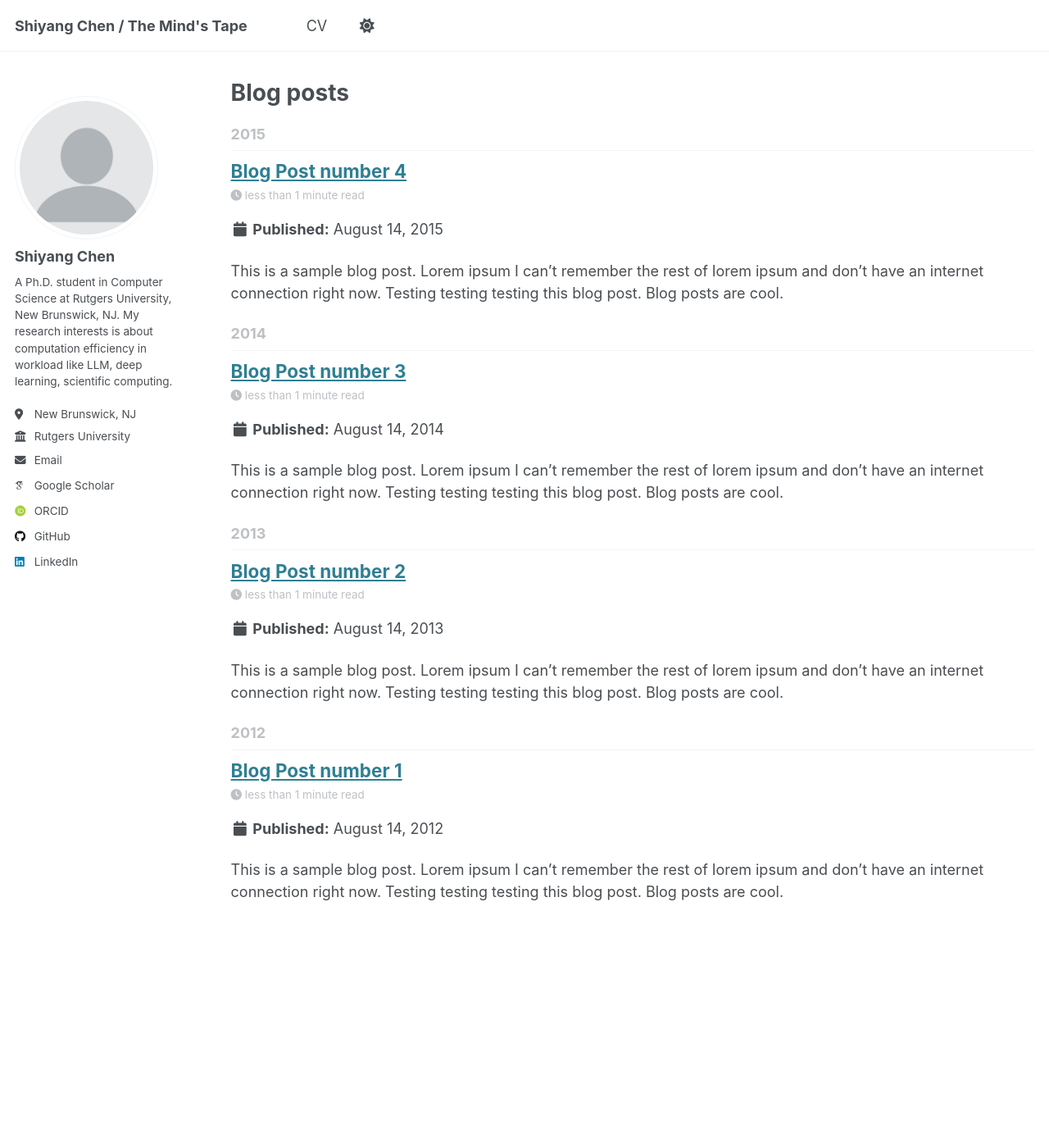
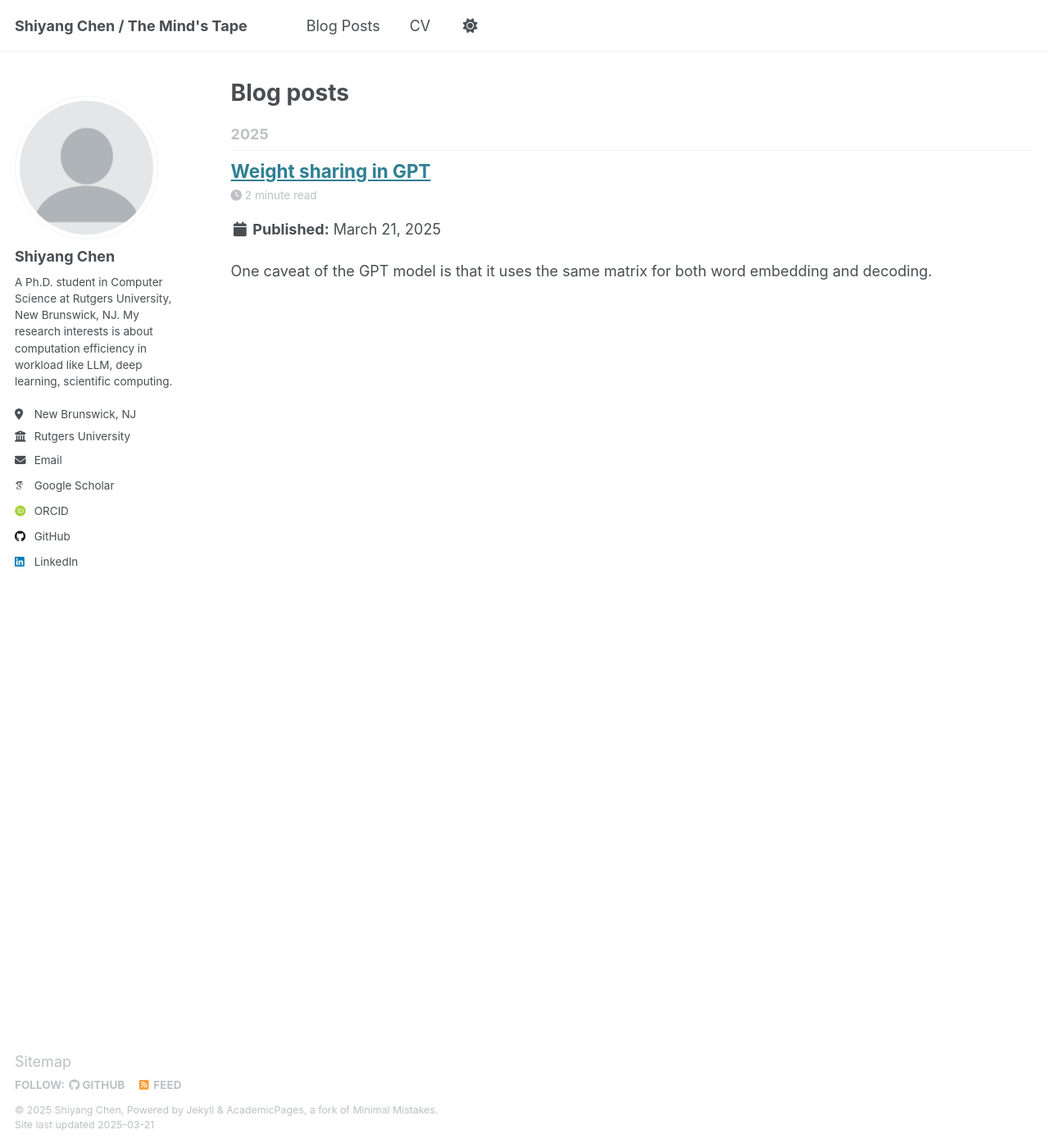
Before and after one commit to cctry/cctry.github.io, a Jekyll site: the page built from _pages/year-archive.html, in a window 1280 px wide and 1400 px high. Shown: the whole window at 82% size. Built offline with Jekyll 4.4.1, drawn with Linux system fonts in a browser that asks for light colours; some web fonts are replaced.

Commit message:
Update GPT blog

````diff
--- a/_data/navigation.yml
+++ b/_data/navigation.yml
@@ -20,8 +20,8 @@
   # - title: "Portfolio"
   #   url: /portfolio/
 
-  # - title: "Blog Posts"
-  #   url: /year-archive/
+  - title: "Blog Posts"
+    url: /year-archive/
 
   - title: "CV"
     url: /cv/
--- a/_posts/2012-08-14-blog-post-1.md
+++ /dev/null
@@ -1,20 +0,0 @@
----
-title: 'Blog Post number 1'
-date: 2012-08-14
-permalink: /posts/2012/08/blog-post-1/
-tags:
-  - cool posts
-  - category1
-  - category2
----
-
-This is a sample blog post. Lorem ipsum I can't remember the rest of lorem ipsum and don't have an internet connection right now. Testing testing testing this blog post. Blog posts are cool.
-
-Headings are cool
-======
-
-You can have many headings
-======
-
-Aren't headings cool?
-------
--- a/_posts/2013-08-14-blog-post-2.md
+++ /dev/null
@@ -1,20 +0,0 @@
----
-title: 'Blog Post number 2'
-date: 2013-08-14
-permalink: /posts/2013/08/blog-post-2/
-tags:
-  - cool posts
-  - category1
-  - category2
----
-
-This is a sample blog post. Lorem ipsum I can't remember the rest of lorem ipsum and don't have an internet connection right now. Testing testing testing this blog post. Blog posts are cool.
-
-Headings are cool
-======
-
-You can have many headings
-======
-
-Aren't headings cool?
-------
--- a/_posts/2014-08-14-blog-post-3.md
+++ /dev/null
@@ -1,20 +0,0 @@
----
-title: 'Blog Post number 3'
-date: 2014-08-14
-permalink: /posts/2014/08/blog-post-3/
-tags:
-  - cool posts
-  - category1
-  - category2
----
-
-This is a sample blog post. Lorem ipsum I can't remember the rest of lorem ipsum and don't have an internet connection right now. Testing testing testing this blog post. Blog posts are cool.
-
-Headings are cool
-======
-
-You can have many headings
-======
-
-Aren't headings cool?
-------
--- a/_posts/2015-08-14-blog-post-4.md
+++ /dev/null
@@ -1,20 +0,0 @@
----
-title: 'Blog Post number 4'
-date: 2015-08-14
-permalink: /posts/2012/08/blog-post-4/
-tags:
-  - cool posts
-  - category1
-  - category2
----
-
-This is a sample blog post. Lorem ipsum I can't remember the rest of lorem ipsum and don't have an internet connection right now. Testing testing testing this blog post. Blog posts are cool.
-
-Headings are cool
-======
-
-You can have many headings
-======
-
-Aren't headings cool?
-------
--- /dev/null
+++ b/_posts/2025-03-21-weight-sharing-in-gpt.md
@@ -0,0 +1,44 @@
+---
+title: 'Weight sharing in GPT'
+date: 2025-03-21
+permalink: /posts/2025/03/weight-sharing-in-gpt/
+tags:
+  - LLM
+---
+
+One caveat of the GPT model is that it uses the same matrix for both word embedding and decoding.
+
+As shown in the paper, the token embedding matrix $W_e$ is used again to multiply with $h_n$ to get the logits for the next token.![](/images/posts/GPT2.png)
+
+This can also be seen in the code snippet from the official [GPT2 repository](https://github.com/openai/gpt-2/blob/9b63575ef42771a015060c964af2c3da4cf7c8ab/src/model.py#L171C9-L171C58):
+```python
+# word embedding
+wte = tf.get_variable('wte', [hparams.n_vocab, hparams.n_embd],
+                      initializer=tf.random_normal_initializer(stddev=0.02))
+... # model forward pass
+h = norm(h, 'ln_f')
+h_flat = tf.reshape(h, [batch*sequence, hparams.n_embd])
+# hidden states to token logits
+logits = tf.matmul(h_flat, wte, transpose_b=True)
+```
+
+Actually, this is from the orginal *Attention is all you need* paper, where this techniques is adopted from the paper [Using output embedding to improve language models](https://aclanthology.org/E17-2025.pdf).
+
+The word embedding matrix ($W_e$) is a $[\text Vocab, D]$ matrix where each row represents the embedding of each token. The decode matrix $W_d$ is a $[\text Vocab, D]$ matrix multiplied to the hidden state vector $h$ with transpose to get the logits,
+$$\text logits = h \cdot W_d^T$$
+
+The logits are passed to a softmax layer and then to a cross entropy loss function to compute the loss. Therefore, the gradient of $W_d$ is computed as
+$$\frac{\partial L}{\partial W} = (p - y)h^T,$$
+where  $p$ is the probability after the softmax; $y$ is  the label (one hot).
+
+Inside the $p-y$ vector, only at the position of correct token ($i$) is negative: $p_i-1$, others are positive $p_j-0$.
+Therefore, when performing gradient descent on the $i^{th}$ row of $W$, we have
+$$W_i = W_i - \eta(p_i-y_i)h^T$$
+
+Since $p_i-y_i$ is negative, the $h$ is added to $W_i$. As a result, the updated $W_i$ will be in the middle of the original $W_i$ and $h^T$. As the pretraning proceeds, $W_i$ becomes closer to $h^T$.
+
+$h$ is a contextualized representation of the next token. Multiplying $h$ with $W_d$ is to compute the cosine similarity of every token's representation in $W_d$ with $h$. Assuming the model is overfitting, it should give the correct token directly. This means that the $h$ should be identical to the $i^{th}$ row of $W_d$.
+
+Now, we have seen an interesting analogy. Both the row $i$ in $W_e$ and $W_d$ are the representation of the toeken $i$. Therefore, it is reasonable to reuse $W_e$ as $W_d$.
+
+Given this practice, we can have another interesting observation. The GPT's output $h$ is essentially a weighted sum of all possible tokens' embeddings. That is to say, the GPT exactly knows its task is to generate the next token based on all previous tokens.
````
Also changed, not shown: scripts/create_post.py (added, +58 -0 lines), images/posts/GPT2.png (added), 2 other files.
